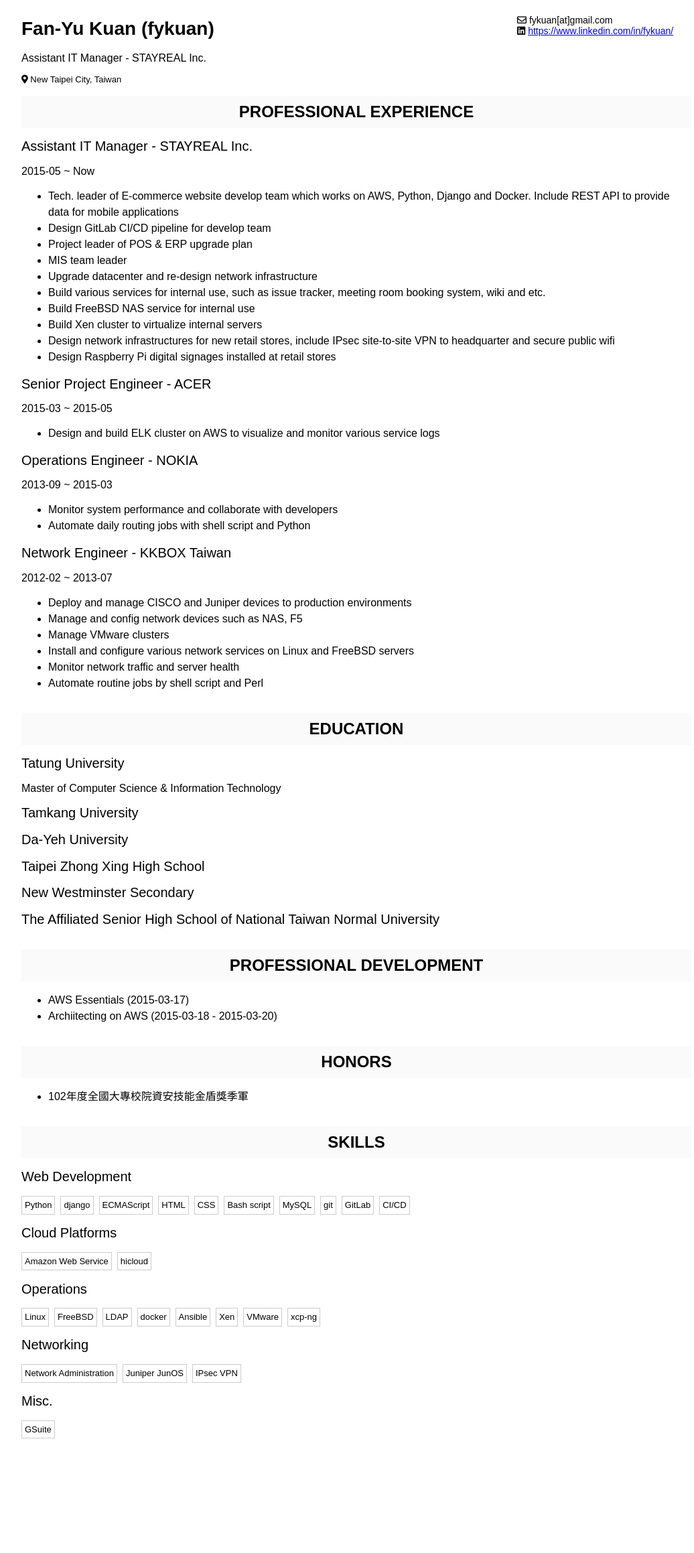
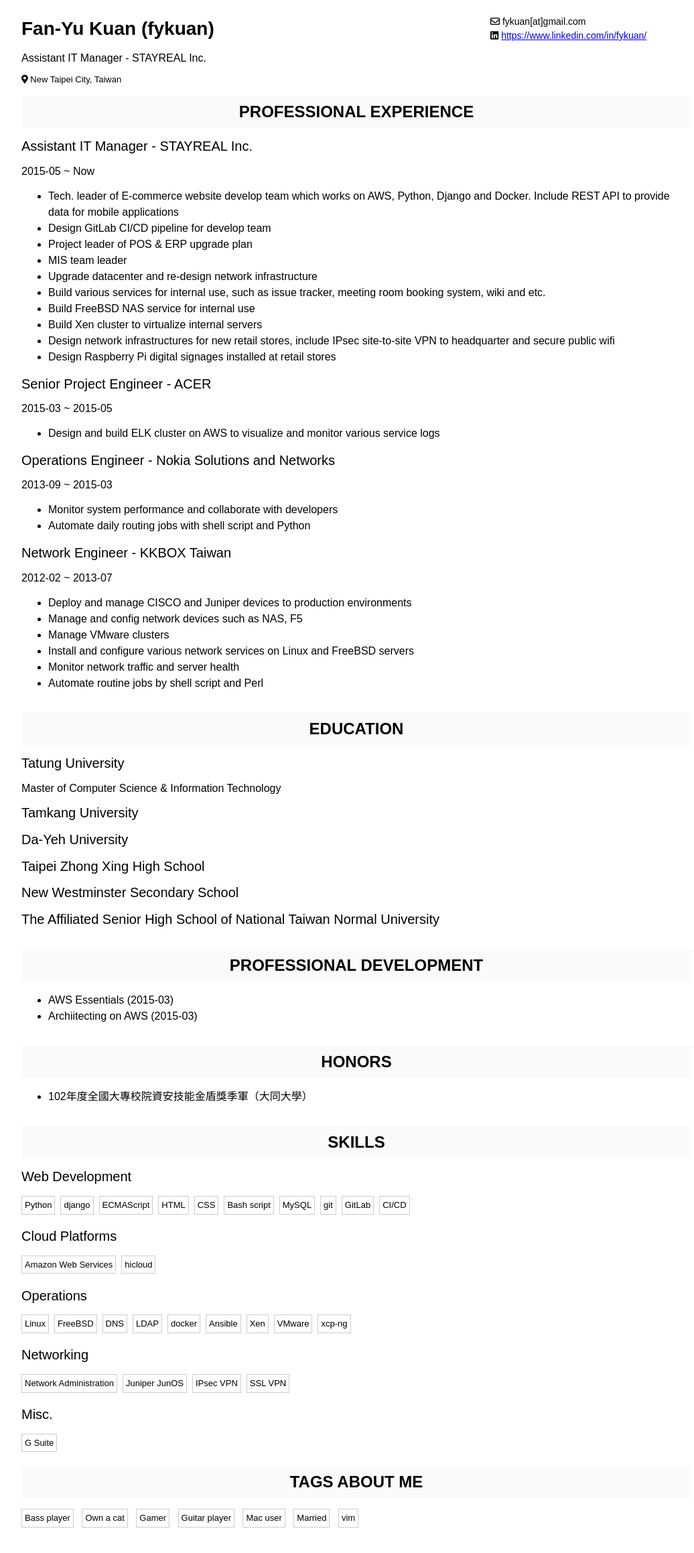
Before and after one commit to fykuan/fykuan.github.io, a plain HTML site: page index.html in a window 1280 px wide. Shown: the whole page at 67% size, without its empty margins (108-1144 px from the left). Before the commit the page ends 2205 px from the top, so only its background shows below. Drawn offline with Linux system fonts and the light colour scheme.

Commit message:
Update content

```diff
--- a/custom.css
+++ b/custom.css
@@ -1,13 +1,45 @@
 body {
     display: grid;
-    grid-template-columns: auto 700px 300px auto;
-    grid-template-rows: auto;
     font-family: sans-serif;
-    padding-bottom: 50px;
 }
 
-.title-left {
-    grid-column: 2/3;
+@media (min-width: 1000px) {
+    body {
+        grid-template-columns: auto 700px 300px auto;
+        grid-template-rows: auto;
+        padding-bottom: 50px;
+    }
+
+    .title-left {
+        grid-column: 2/3;
+    }
+    .title-right {
+        grid-column: 3/4;
+        font-size: 14px;
+    }
+    .content {
+        grid-column: 2/4;
+    }
+}
+
+@media (max-width: 999px) {
+    body {
+        grid-template-columns: minmax(auto, 999px);
+    }
+    .title-left {
+        grid-column: 1/2;
+    }
+    .title-right {
+        grid-column: 1/2;
+        font-size: 14px;
+    }
+    .content {
+        grid-column: 1/2;
+    }
+}
+
+a:visited {
+    color: gray;
 }
 
 .title-left h1 {
@@ -24,24 +56,16 @@ body {
     font-weight: 100;
 }
 
-.title-right {
-    grid-column: 3/4;
-    font-size: 14px;
+.title-right ul {
+    list-style-type: none;
+    padding: 0;
 }
 
-.title-right ul {
-    list-style-type: none;
-}
-
-.content {
-    grid-column: 2/4;
+.title-right ul li {
+    line-height: 1.5;
 }
 
 .content h1 {
-    /*
-    border-top: 1px solid #CCC;
-    border-bottom: 1px solid #CCC;
-    */
     line-height: 2;
     text-align: center;
     font-size: 24px;
@@ -71,4 +95,5 @@ body {
     border: 1px solid #CCC;
     font-size: 13px;
     line-height: 1.5;
+    margin-bottom: 5px;
 }
--- a/index.html
+++ b/index.html
@@ -15,7 +15,7 @@
     <div class="title-right">
         <ul>
             <li><i class="far fa-envelope"></i> fykuan[at]gmail.com</li>
-            <li><i class="fab fa-linkedin"></i> <a href="https://www.linkedin.com/in/fykuan/">https://www.linkedin.com/in/fykuan/</a></li>
+            <li><i class="fab fa-linkedin"></i> <a href="https://www.linkedin.com/in/fykuan/" target="_blank">https://www.linkedin.com/in/fykuan/</a></li>
         </ul>
     </div>
     <div class="content">
@@ -47,7 +47,7 @@
         </div>
 
         <div class="content-block">
-            <h2>Operations Engineer - NOKIA</h2>
+            <h2>Operations Engineer - Nokia Solutions and Networks</h2>
             <h3>2013-09 ~ 2015-03</h3>
             <ul>
                 <li>Monitor system performance and collaborate with developers</li>
@@ -85,7 +85,7 @@
             <h2>Taipei Zhong Xing High School</h2>
         </div>
         <div class="content-block">
-            <h2>New Westminster Secondary</h2>
+            <h2>New Westminster Secondary School</h2>
         </div>
         <div class="content-block">
             <h2>The Affiliated Senior High School of National Taiwan Normal University</h2>
@@ -96,8 +96,8 @@
         <h1>PROFESSIONAL DEVELOPMENT</h1>
         <div class="content-block">
             <ul>
-                <li>AWS Essentials (2015-03-17)</li>
-                <li>Archiitecting on AWS (2015-03-18 - 2015-03-20)
+                <li>AWS Essentials (2015-03)</li>
+                <li>Archiitecting on AWS (2015-03)</li>
             </ul>
         </div>
     </div>
@@ -106,7 +106,7 @@
         <h1>HONORS</h1>
         <div class="content-block">
             <ul>
-                <li>102年度全國大專校院資安技能金盾獎季軍</li>
+                <li>102年度全國大專校院資安技能金盾獎季軍（大同大學）</li>
             </ul>
         </div>
     </div>
@@ -116,14 +116,31 @@
         <div class="content-block">
             <h2>Web Development</h2>
             <span>Python</span><span>django</span><span>ECMAScript</span><span>HTML</span><span>CSS</span><span>Bash script</span><span>MySQL</span><span>git</span><span>GitLab</span><span>CI/CD</span>
+
             <h2>Cloud Platforms</h2>
-            <span>Amazon Web Service</span><span>hicloud</span>
+            <span>Amazon Web Services</span><span>hicloud</span>
+
             <h2>Operations</h2>
-            <span>Linux</span><span>FreeBSD</span><span>LDAP</span><span>docker</span><span>Ansible</span><span>Xen</span><span>VMware</span><span>xcp-ng</span>
+            <span>Linux</span><span>FreeBSD</span><span>DNS</span><span>LDAP</span><span>docker</span><span>Ansible</span><span>Xen</span><span>VMware</span><span>xcp-ng</span>
+
             <h2>Networking</h2>
-            <span>Network Administration</span><span>Juniper JunOS</span><span>IPsec VPN</span>
+            <span>Network Administration</span><span>Juniper JunOS</span><span>IPsec VPN</span><span>SSL VPN</span>
+
             <h2>Misc.</h2>
-            <span>GSuite</span>
+            <span>G Suite</span>
+        </div>
+    </div>
+
+    <div class="content">
+        <h1>TAGS ABOUT ME</h1>
+        <div class="content-block tags">
+            <span>Bass player</span>
+            <span>Own a cat</span>
+            <span>Gamer</span>
+            <span>Guitar player</span>
+            <span>Mac user</span>
+            <span>Married</span>
+            <span>vim</span>
         </div>
     </div>
 </body>
```
